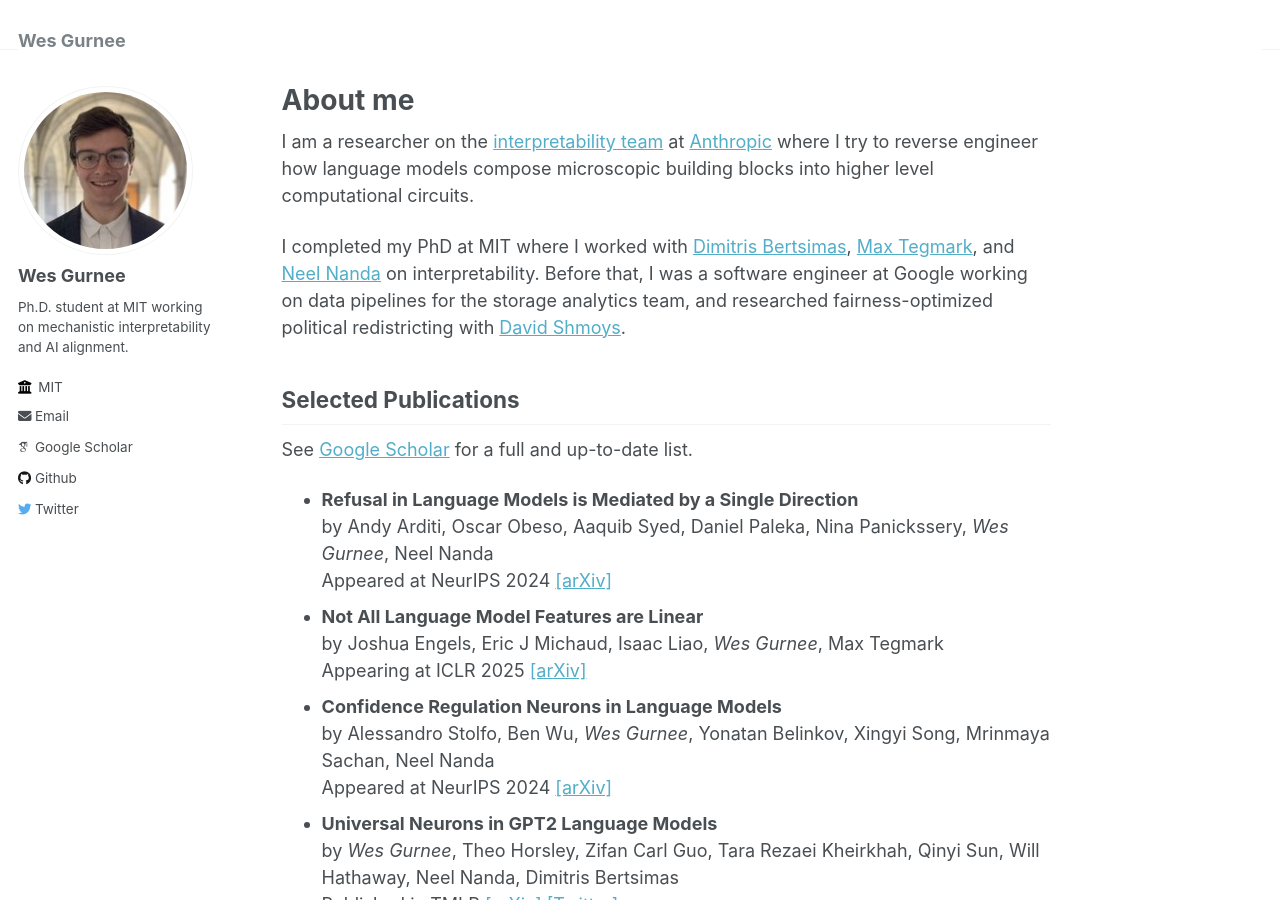
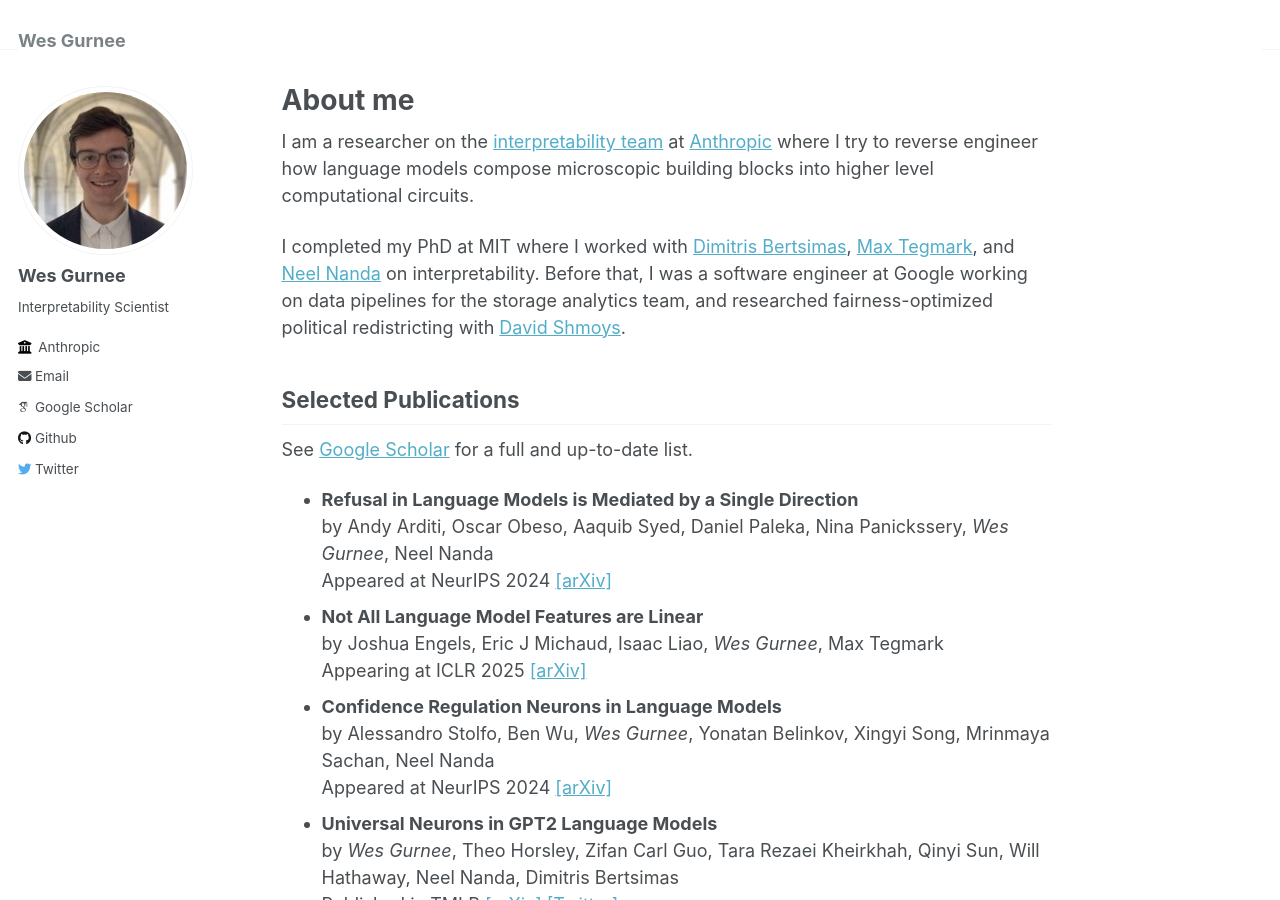
Before and after one commit to wesg52/wesg52.github.io, a Jekyll site: the page built from _pages/about.md, in a window 1280 px wide and 900 px high. Built offline with Jekyll 4.4.1, drawn with Linux system fonts in a browser that asks for light colours; some web fonts are replaced.

Commit message:
Update _config.yml

```diff
--- a/_config.yml
+++ b/_config.yml
@@ -24,9 +24,9 @@ author:
   avatar           : "headshot.jpeg"
   name             : "Wes Gurnee"
   pronouns         : # example: "she/her"
-  bio              : "Ph.D. student at MIT working on mechanistic interpretability and AI alignment."
+  bio              : "Interpretability Scientist"
   # location         : "Earth"
-  employer         : "MIT"
+  employer         : "Anthropic"
   uri              : # URL
   email            : "wesg@mit.edu"
 
```
